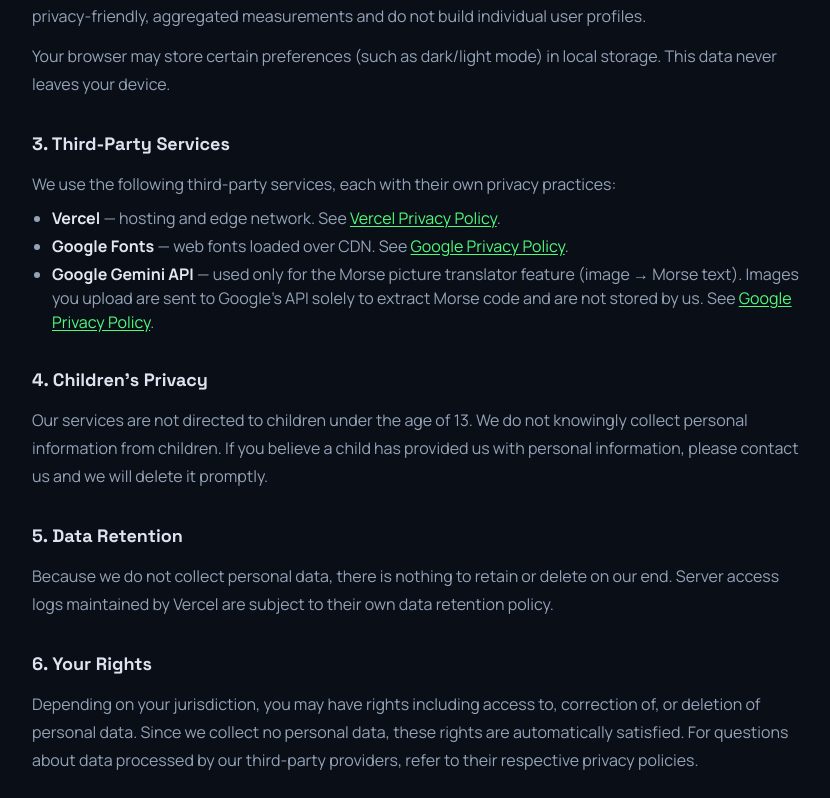
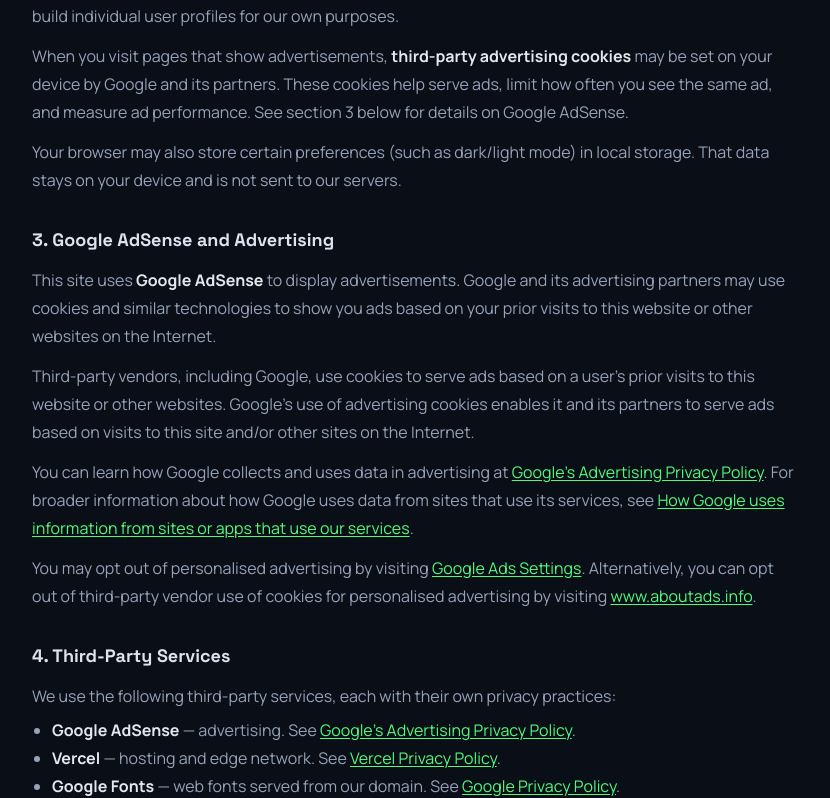
Before and after one commit to sandaru3n/Morse-Code-World, a Next.js app: page /privacy in a window 1280 px wide. Shown: the part 785-1583 px from the top of the page, without its empty margins (224-1054 px from the left). Built offline with nearby package versions, Linux system fonts and the light colour scheme; no server answers.

Commit message:
Privacy Policy Page Fixed #3

```diff
--- a/app/privacy/page.tsx
+++ b/app/privacy/page.tsx
@@ -7,7 +7,7 @@
   alternates: { canonical: "/privacy" },
   title: "Privacy Policy — Morse Code Translator",
   description:
-    "Privacy Policy for morsecodeworld.org. Learn how we handle data, cookies, and third-party services when you use our free Morse code translator.",
+    "Privacy Policy for morsecodeworld.org. Learn how we handle data, cookies, Google AdSense advertising, and third-party services.",
   openGraph: {
     type: "website",
     url: "/privacy",
@@ -26,7 +26,10 @@
   ]
 };
 
-const LAST_UPDATED = "June 1, 2026";
+const LAST_UPDATED = "June 15, 2026";
+
+const externalLinkClass =
+  "text-emerald-600 underline underline-offset-2 hover:text-emerald-500 dark:text-primary-container";
 
 export default function PrivacyPage() {
   return (
@@ -71,37 +74,106 @@
 
             <Section title="2. Cookies and Tracking">
               <p>
-                We do <strong className="text-neutral-800 dark:text-slate-200">not</strong> use advertising cookies or
-                cross-site tracking cookies. Our analytics (Vercel Analytics) use privacy-friendly, aggregated measurements
-                and do not build individual user profiles.
+                We use <strong className="text-neutral-800 dark:text-slate-200">Vercel Analytics</strong> for
+                privacy-friendly, aggregated site measurements. These analytics do not build individual user profiles
+                for our own purposes.
               </p>
               <p className="mt-3">
-                Your browser may store certain preferences (such as dark/light mode) in local storage. This data never leaves
-                your device.
+                When you visit pages that show advertisements, <strong className="text-neutral-800 dark:text-slate-200">third-party advertising cookies</strong> may
+                be set on your device by Google and its partners. These cookies help serve ads, limit how often you see
+                the same ad, and measure ad performance. See section 3 below for details on Google AdSense.
+              </p>
+              <p className="mt-3">
+                Your browser may also store certain preferences (such as dark/light mode) in local storage. That data
+                stays on your device and is not sent to our servers.
               </p>
             </Section>
 
-            <Section title="3. Third-Party Services">
+            <Section title="3. Google AdSense and Advertising">
+              <p>
+                This site uses <strong className="text-neutral-800 dark:text-slate-200">Google AdSense</strong> to display
+                advertisements. Google and its advertising partners may use cookies and similar technologies to show you
+                ads based on your prior visits to this website or other websites on the Internet.
+              </p>
+              <p className="mt-3">
+                Third-party vendors, including Google, use cookies to serve ads based on a user&apos;s prior visits to
+                this website or other websites. Google&apos;s use of advertising cookies enables it and its partners to
+                serve ads based on visits to this site and/or other sites on the Internet.
+              </p>
+              <p className="mt-3">
+                You can learn how Google collects and uses data in advertising at{" "}
+                <a
+                  href="https://policies.google.com/technologies/ads"
+                  target="_blank"
+                  rel="noopener noreferrer"
+                  className={externalLinkClass}
+                >
+                  Google&apos;s Advertising Privacy Policy
+                </a>
+                . For broader information about how Google uses data from sites that use its services, see{" "}
+                <a
+                  href="https://policies.google.com/technologies/partner-sites"
+                  target="_blank"
+                  rel="noopener noreferrer"
+                  className={externalLinkClass}
+                >
+                  How Google uses information from sites or apps that use our services
+                </a>
+                .
+              </p>
+              <p className="mt-3">
+                You may opt out of personalised advertising by visiting{" "}
+                <a
+                  href="https://adssettings.google.com"
+                  target="_blank"
+                  rel="noopener noreferrer"
+                  className={externalLinkClass}
+                >
+                  Google Ads Settings
+                </a>
+                . Alternatively, you can opt out of third-party vendor use of cookies for personalised advertising by
+                visiting{" "}
+                <a
+                  href="https://www.aboutads.info/choices/"
+                  target="_blank"
+                  rel="noopener noreferrer"
+                  className={externalLinkClass}
+                >
+                  www.aboutads.info
+                </a>
+                .
+              </p>
+            </Section>
+
+            <Section title="4. Third-Party Services">
               <p>We use the following third-party services, each with their own privacy practices:</p>
               <ul className="mt-2 list-disc space-y-1 pl-5 text-sm leading-relaxed text-slate-600 dark:text-slate-400 sm:text-base">
                 <li>
-                  <strong className="text-neutral-800 dark:text-slate-200">Vercel</strong> — hosting and edge network.
-                  See <a href="https://vercel.com/legal/privacy-policy" target="_blank" rel="noopener noreferrer" className="text-emerald-600 underline underline-offset-2 dark:text-primary-container">Vercel Privacy Policy</a>.
+                  <strong className="text-neutral-800 dark:text-slate-200">Google AdSense</strong> — advertising.
+                  See{" "}
+                  <a href="https://policies.google.com/technologies/ads" target="_blank" rel="noopener noreferrer" className={externalLinkClass}>
+                    Google&apos;s Advertising Privacy Policy
+                  </a>
+                  .
                 </li>
                 <li>
-                  <strong className="text-neutral-800 dark:text-slate-200">Google Fonts</strong> — web fonts loaded over CDN.
-                  See <a href="https://policies.google.com/privacy" target="_blank" rel="noopener noreferrer" className="text-emerald-600 underline underline-offset-2 dark:text-primary-container">Google Privacy Policy</a>.
+                  <strong className="text-neutral-800 dark:text-slate-200">Vercel</strong> — hosting and edge network.
+                  See <a href="https://vercel.com/legal/privacy-policy" target="_blank" rel="noopener noreferrer" className={externalLinkClass}>Vercel Privacy Policy</a>.
+                </li>
+                <li>
+                  <strong className="text-neutral-800 dark:text-slate-200">Google Fonts</strong> — web fonts served from our domain.
+                  See <a href="https://policies.google.com/privacy" target="_blank" rel="noopener noreferrer" className={externalLinkClass}>Google Privacy Policy</a>.
                 </li>
                 <li>
                   <strong className="text-neutral-800 dark:text-slate-200">Google Gemini API</strong> — used only for the
-                  Morse picture translator feature (image → Morse text). Images you upload are sent to Google's API
+                  Morse picture translator feature (image → Morse text). Images you upload are sent to Google&apos;s API
                   solely to extract Morse code and are not stored by us.
-                  See <a href="https://policies.google.com/privacy" target="_blank" rel="noopener noreferrer" className="text-emerald-600 underline underline-offset-2 dark:text-primary-container">Google Privacy Policy</a>.
+                  See <a href="https://policies.google.com/privacy" target="_blank" rel="noopener noreferrer" className={externalLinkClass}>Google Privacy Policy</a>.
                 </li>
               </ul>
             </Section>
 
-            <Section title="4. Children's Privacy">
+            <Section title="5. Children's Privacy">
               <p>
                 Our services are not directed to children under the age of 13. We do not knowingly collect personal information
                 from children. If you believe a child has provided us with personal information, please contact us and we will
@@ -109,22 +181,22 @@
               </p>
             </Section>
 
-            <Section title="5. Data Retention">
+            <Section title="6. Data Retention">
               <p>
                 Because we do not collect personal data, there is nothing to retain or delete on our end. Server access logs
                 maintained by Vercel are subject to their own data retention policy.
               </p>
             </Section>
 
-            <Section title="6. Your Rights">
+            <Section title="7. Your Rights">
               <p>
                 Depending on your jurisdiction, you may have rights including access to, correction of, or deletion of personal
                 data. Since we collect no personal data, these rights are automatically satisfied. For questions about data
-                processed by our third-party providers, refer to their respective privacy policies.
+                processed by our third-party providers (including Google AdSense), refer to their respective privacy policies.
               </p>
             </Section>
 
-            <Section title="7. Changes to This Policy">
+            <Section title="8. Changes to This Policy">
               <p>
                 We may update this Privacy Policy from time to time. When we do, we will revise the "Last updated" date at
                 the top of this page. Continued use of the site after changes are posted constitutes your acceptance of the
@@ -132,7 +204,7 @@
               </p>
             </Section>
 
-            <Section title="8. Contact">
+            <Section title="9. Contact">
               <p>
                 If you have questions about this Privacy Policy, please{" "}
                 <Link href="/contact" className="text-emerald-600 underline underline-offset-2 hover:text-emerald-500 dark:text-primary-container">
```
Also changed, not shown: 1 other file (tests, documents, lock files or other folders).
